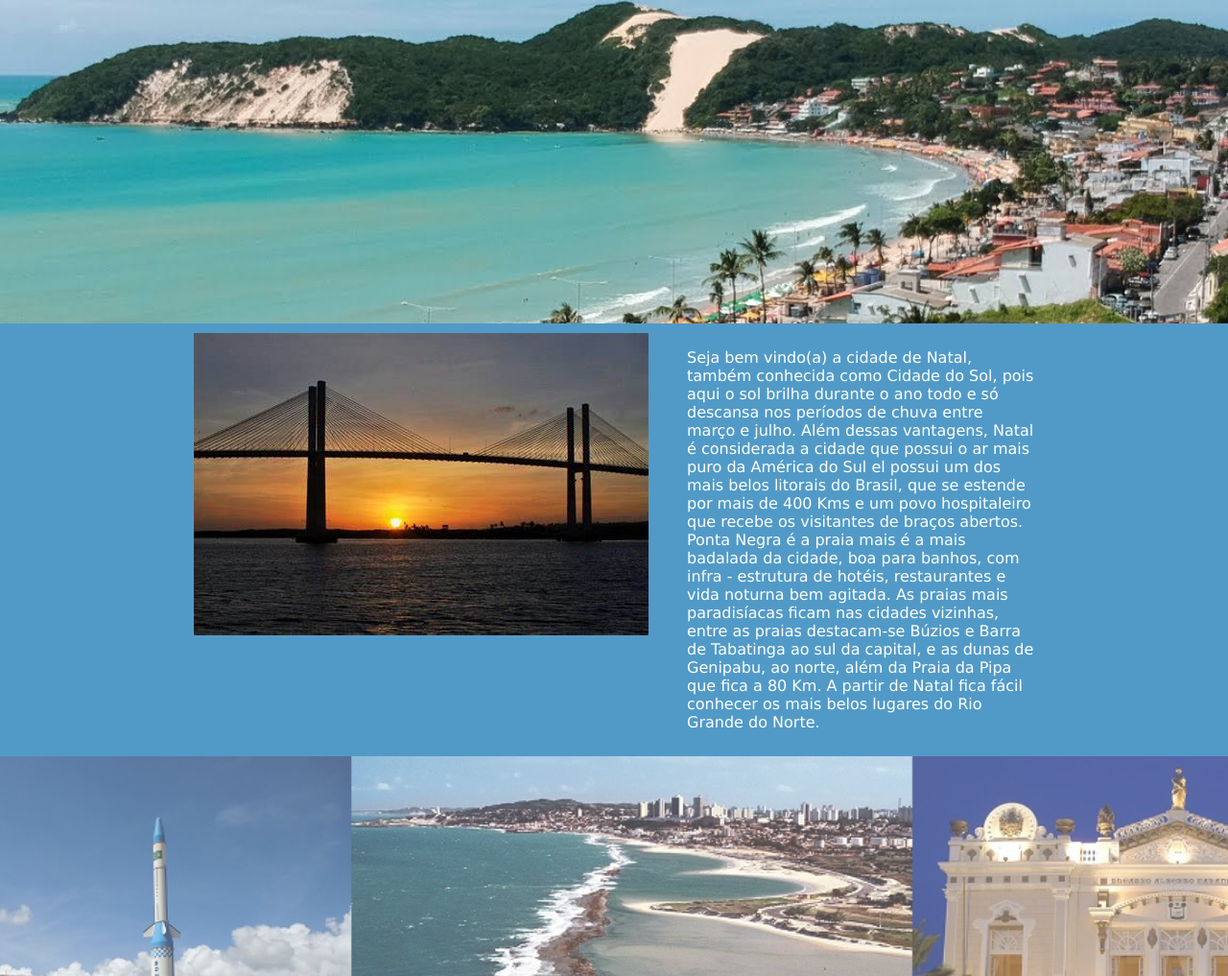
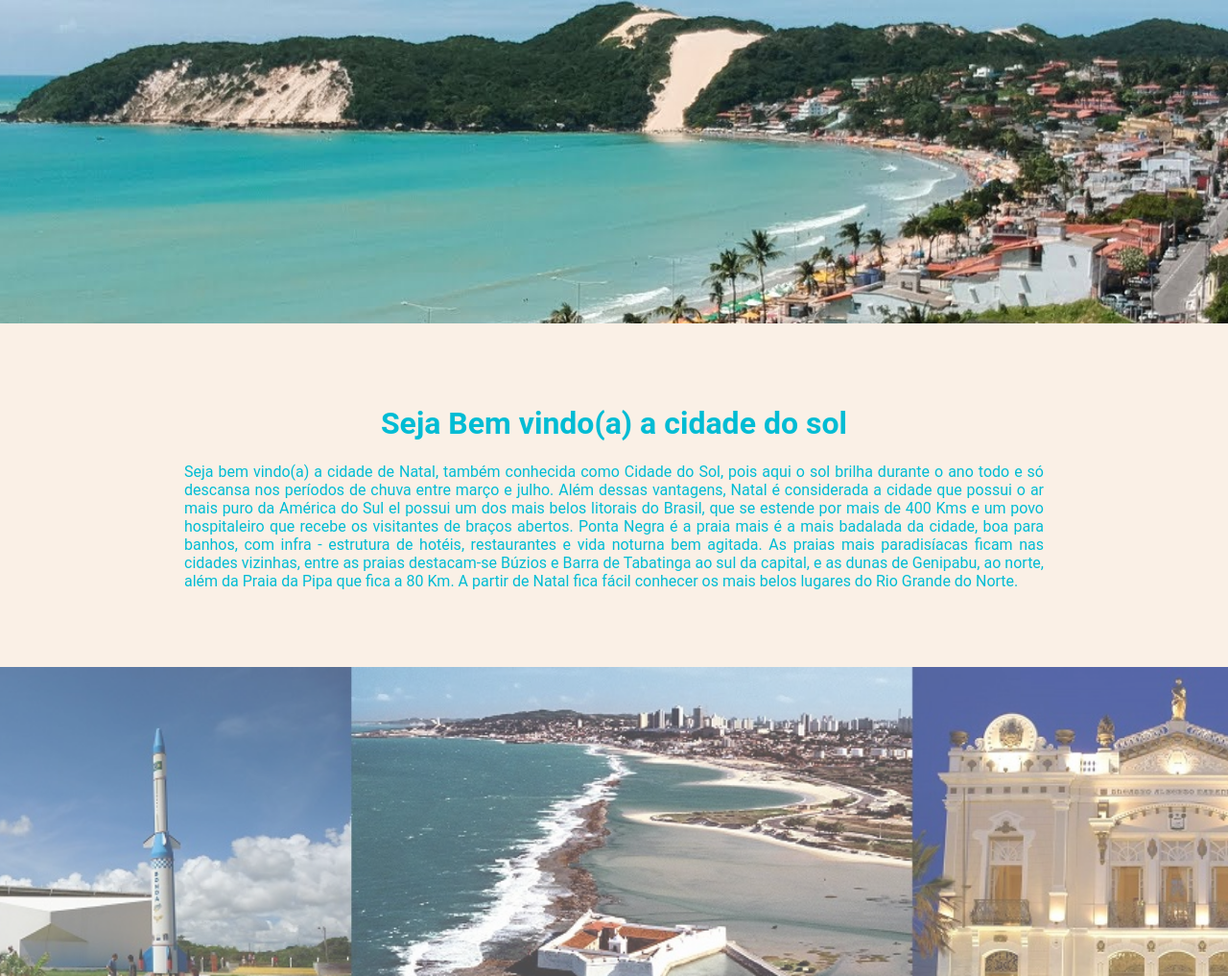
Before and after one commit to ana112358/Portal-Turismo-Natal-RN, a plain HTML site: page index.html in a window 1280 px wide. Shown: the part 463-1480 px from the top of the page at 96% size. Drawn offline with Linux system fonts and the light colour scheme.

Commit message:
Mudança na HOME
Troquei a cor e a estrutura para ficar mais atraente

```diff
--- a/css/style.css
+++ b/css/style.css
@@ -80,26 +80,29 @@ a{
 }
 
 
-.fundo_texto_imagem{
-    background: rgb(81, 154, 200);
+.fundo_texto{
+    background: #faf0e6;
 }
 
 
-.conteudo_texto_imagem{
+.conteudo_texto{
     width: 70%;
     margin: 0 auto;
-    display: flex;
-    color: #fff;
     opacity: 1;
+    color: #00bcd4;
+    padding: 5%;
+    font-family: roboto, sans-serif;
 }
 
-.conteudo_direita{
-    margin-left: 20px;
-    padding: 10px;
+.conteudo_texto h1{
+    font-size: 2em;
+    text-align: center;
 }
-.conteudo_esquerda{
-    padding: 10px;
+.conteudo_texto p{
+    text-align: justify;
 }
+
+
 
 
 
--- a/index.html
+++ b/index.html
@@ -38,17 +38,14 @@
     <!--Fim da primeira Tela-->
 
     <!--Segunda parte da aba HOME-->
-    <div class="fundo_texto_imagem">
-        <div class="conteudo_texto_imagem ">
-            <div class="conteudo_esquerda">
-                <img src="imagens/sol.jpg" alt="">
-            </div>
-            <div class="conteudo_direita">
+    <div class="fundo_texto">
+        <div class="conteudo_texto ">
+           <h1>Seja Bem vindo(a) a cidade do sol</h1>
                 <p>
                 Seja bem vindo(a) a cidade de Natal, também conhecida como Cidade do Sol, pois aqui o sol brilha durante o ano todo e só descansa nos períodos de chuva entre março e julho. Além dessas vantagens, Natal é considerada a cidade que possui o ar mais puro da América do Sul el possui um dos mais belos litorais do Brasil, que se estende por mais de 400 Kms e um povo hospitaleiro que recebe os visitantes de braços abertos.
                 Ponta Negra é a praia mais é a mais badalada da cidade, boa para banhos, com infra - estrutura de hotéis, restaurantes e vida noturna bem agitada. As praias mais paradisíacas ficam nas cidades vizinhas, entre as praias destacam-se Búzios e Barra de Tabatinga ao sul da capital, e as dunas de Genipabu, ao norte, além da Praia da Pipa que fica a 80 Km. A partir de Natal fica fácil conhecer os mais belos lugares do Rio Grande do Norte.
                 </p>
-            </div>
+
 
 
         </div>
```
